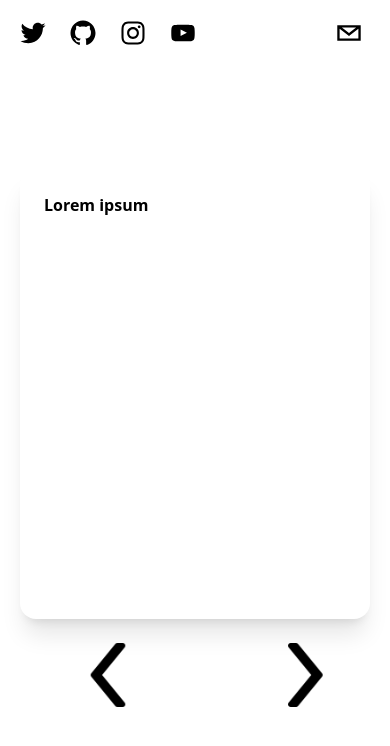
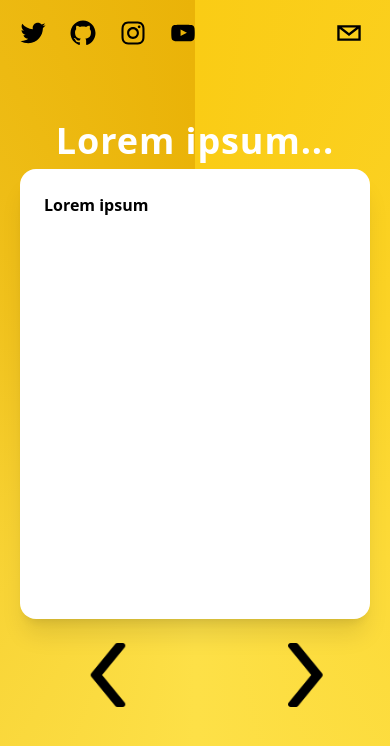
Before and after one commit to DovahKiinCat/SimpleSlideView, a Next.js app: page / in a window 390 px wide. Shown: the top 746 px of the page. Built offline with nearby package versions, Linux system fonts and the light colour scheme.

Commit message:
Mobile Test

```diff
--- a/styles/globals.css
+++ b/styles/globals.css
@@ -7,7 +7,6 @@
 @layer components{
     body{
         @apply bg-[conic-gradient(var(--tw-gradient-stops))] from-yellow-400 via-yellow-300 to-yellow-500;
-        @apply absolute;
     }
     ._arrow{
         @apply w-20 h-20 mx-14 cursor-pointer
```
